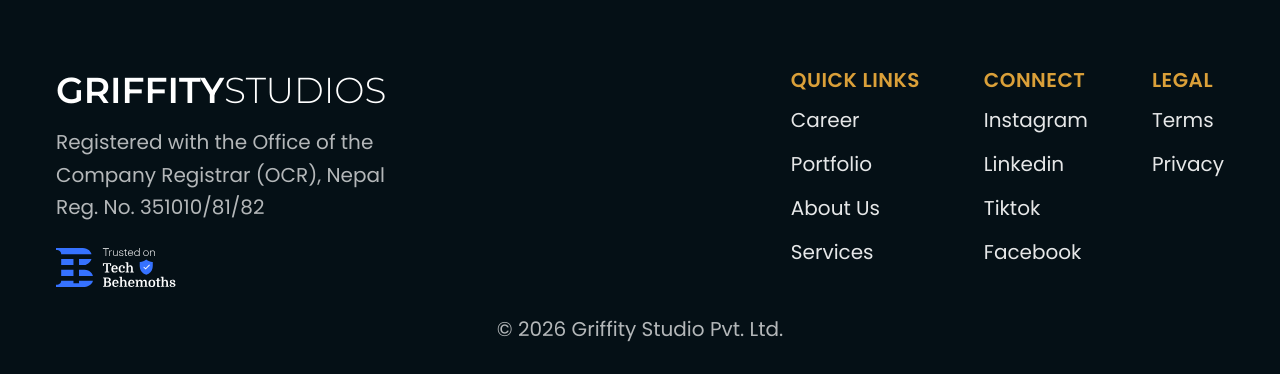
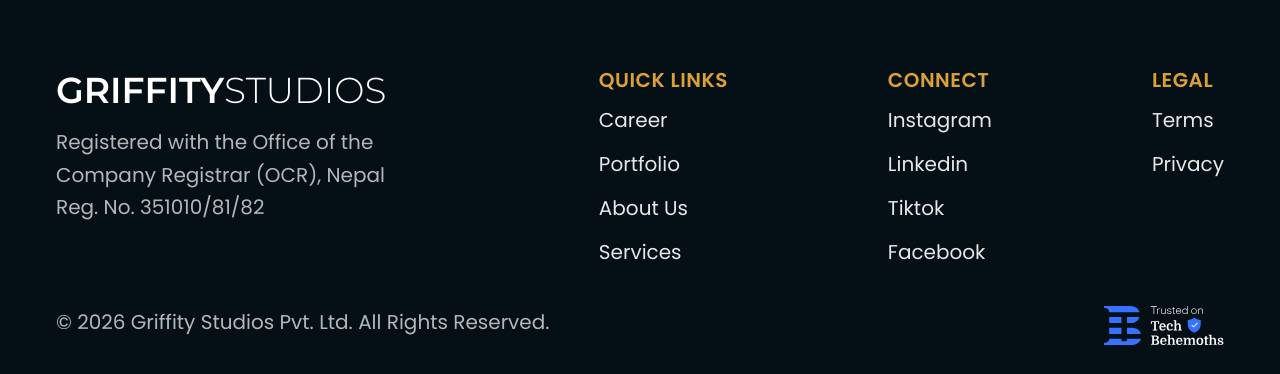
Before and after one commit to Griffitystudios/website-griffity, a Next.js app: page /careers in a window 1280 px wide. Shown: the part 3988-4362 px from the top of the page. Built offline with nearby package versions, Linux system fonts and the light colour scheme; no server answers.

Commit message:
footer cr changed

```diff
--- a/components/footer.tsx
+++ b/components/footer.tsx
@@ -62,23 +62,11 @@ const Footer = () => {
             Reg. No. 351010/81/82
           </p>
 
-          <Link
-            href="https://techbehemoths.com/company/griffity-studios"
-            target="_blank"
-            rel="noopener noreferrer"
-            className="mt-2"
-          >
-            <Image
-              src="/images/TB-trusted-on-transparent-dark-bg.svg"
-              alt="Trusted by TechBehemoth"
-              width={120}
-              height={40}
-            />
-          </Link>
+
         </div>
 
         {/* Link columns */}
-        <div className="flex flex-wrap gap-x-16 gap-y-10">
+        <div className="flex flex-wrap gap-x-40 gap-y-10">
           <nav aria-label="Quick links">
             <p className="text-primary text-sm xs:text-base font-semibold tracking-wide mb-5">
               QUICK LINKS
@@ -140,8 +128,21 @@ const Footer = () => {
       {/* Contact details + social icons row */}
 
       {/* Copyright */}
-      <div className="w-full text-center text-white/70 text-sm sm:text-base mt-8">
-        <p>© {new Date().getFullYear()} Griffity Studio Pvt. Ltd.</p>
+      <div className="flex w-full text-center justify-between items-center text-white/70 text-sm sm:text-base mt-8">
+        <p>© {new Date().getFullYear()} Griffity Studios Pvt. Ltd. All Rights Reserved.</p>
+         <Link
+            href="https://techbehemoths.com/company/griffity-studios"
+            target="_blank"
+            rel="noopener noreferrer"
+            className="mt-2"
+          >
+            <Image
+              src="/images/TB-trusted-on-transparent-dark-bg.svg"
+              alt="Trusted by TechBehemoth"
+              width={120}
+              height={40}
+            />
+          </Link>
       </div>
     </footer>
   );
```
